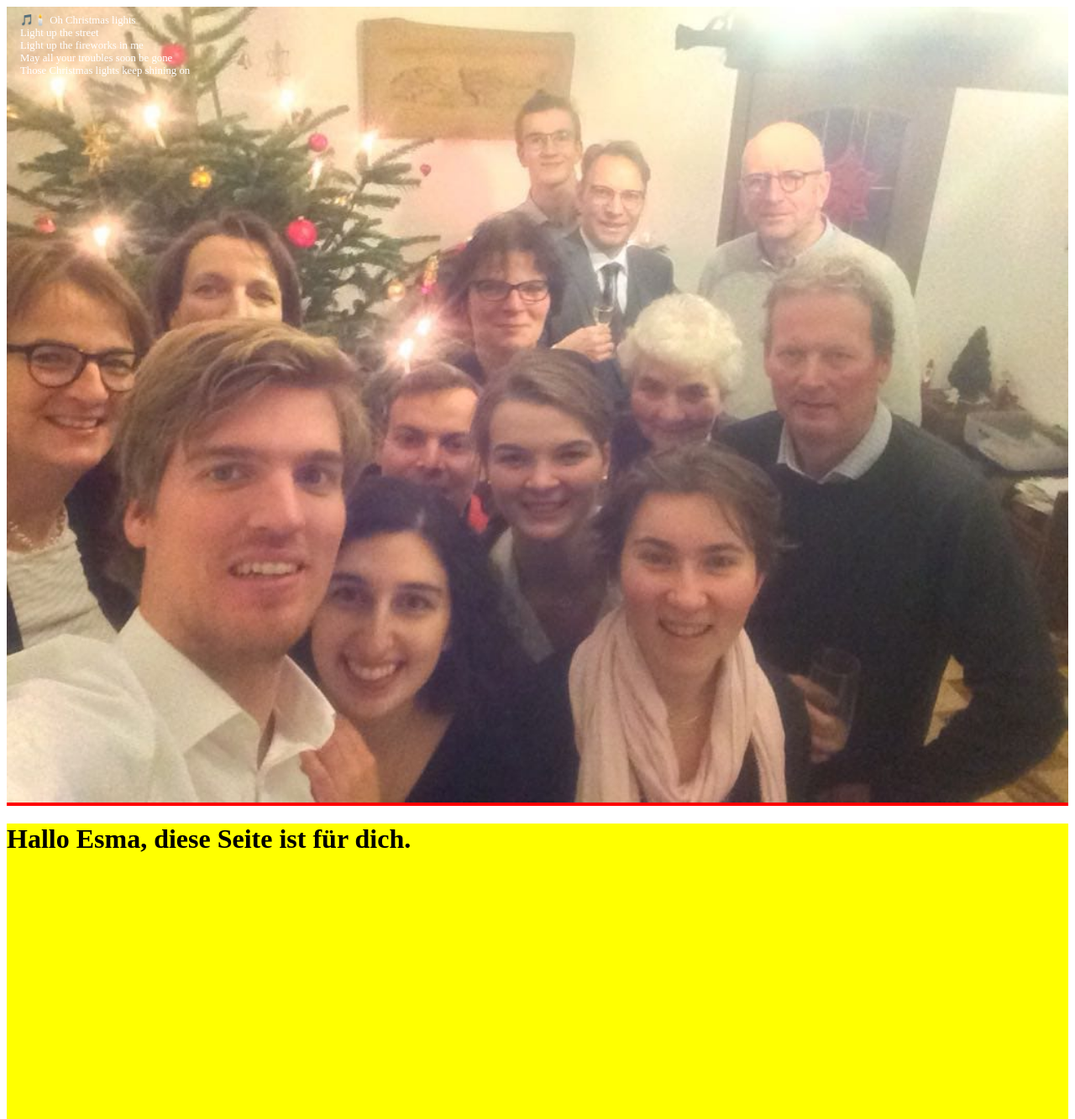
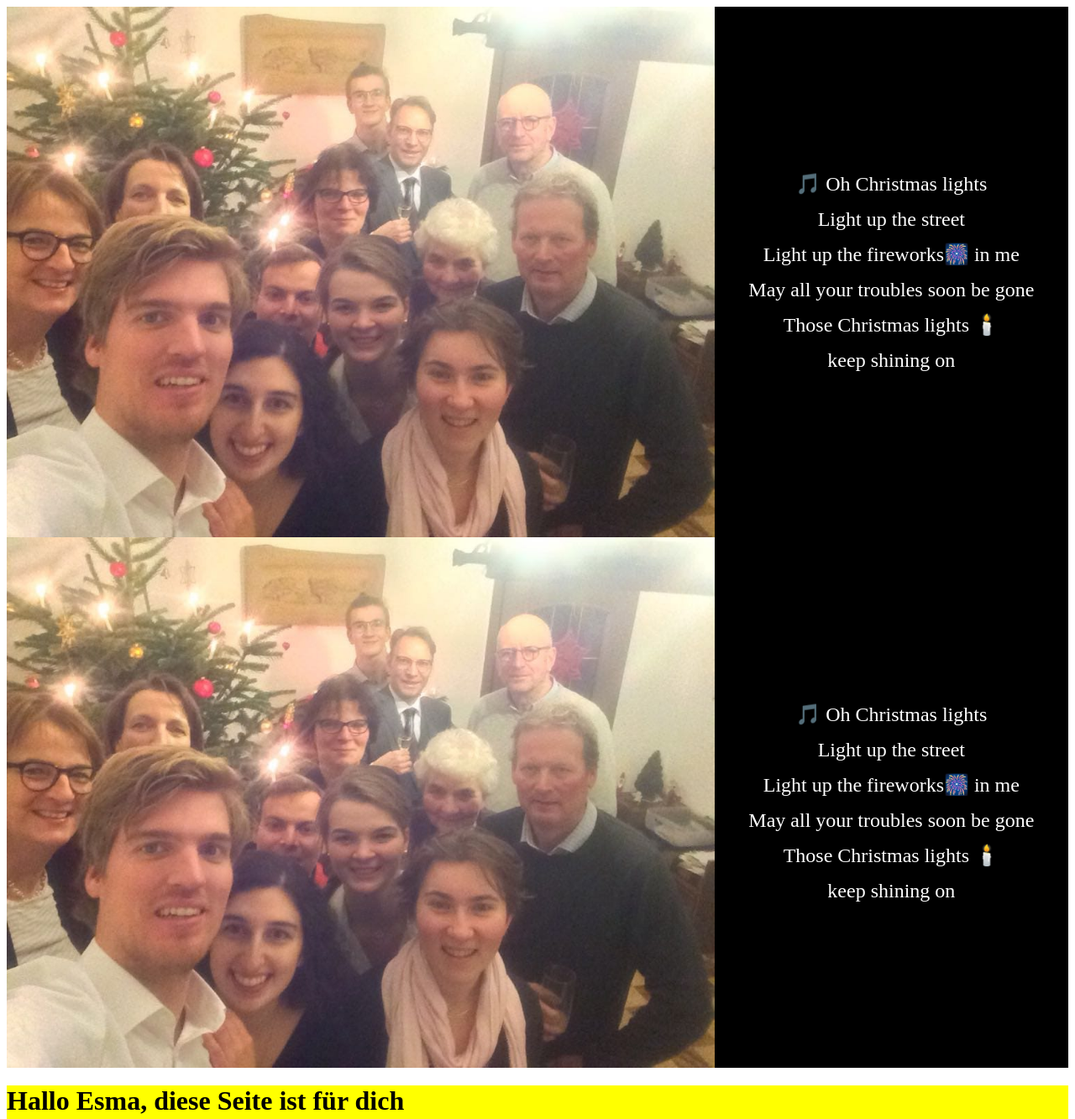
Before and after one commit to dberkenheide/forEsma, a website: page index.html in a window 1280 px wide. Shown: the top 1333 px of the page at 84% size. Drawn offline with Linux system fonts and the light colour scheme.

Commit message:
Bild-Container.

```diff
--- a/index.html
+++ b/index.html
@@ -10,20 +10,30 @@
 </head>
 
 <body>
-    <div class="red">
-        <div class="container">
-            <div class="top-left">
-                🎵🕯️ Oh Christmas lights<br>
-                Light up the street<br>
-                Light up the fireworks in me<br>
-                May all your troubles soon be gone<br>
-                Those Christmas lights keep shining on
-            </div>
-            <img src="img/weihnachten_gruppenfoto.jpg">
+    <div class="grid-container">
+        <img src="img/weihnachten_gruppenfoto.jpg">
+        <div class="image-text">
+            🎵 Oh Christmas lights<br>
+            Light up the street<br>
+            Light up the fireworks🎆 in me<br>
+            May all your troubles soon be gone<br>
+            Those Christmas lights 🕯️<br>
+            keep shining on
+        </div>
+    </div>
+    <div class="grid-container">
+        <img src="img/weihnachten_gruppenfoto.jpg">
+        <div class="image-text">
+            🎵 Oh Christmas lights<br>
+            Light up the street<br>
+            Light up the fireworks🎆 in me<br>
+            May all your troubles soon be gone<br>
+            Those Christmas lights 🕯️<br>
+            keep shining on
         </div>
     </div>
     <div class="full-height yellow">
-        <h1> Hallo Esma, diese Seite ist für dich.</h1>
+        <h1> Hallo Esma, diese Seite ist für dich</h1>
     </div>
 </body>
 
--- a/main.css
+++ b/main.css
@@ -2,6 +2,10 @@ html,
 body {
     scroll-behavior: smooth;
     height: 100%;
+}
+
+body {
+    grid-template-rows: auto auto;
 }
 
 img {
@@ -9,25 +13,41 @@ img {
     height: auto;
 }
 
+.full-height {
+    height: 100%;
+}
+
 h1 {
     font-size: 2em;
 }
 
-.container {
-    position: relative;
+.grid-container {
+    display: grid;
+    grid-template-columns: 66.6666% auto;
 }
 
-.full-height {
-    height: 100%;
+.image-text {
+    display: flex;
+
+    align-items: center;
+    justify-content: center;
+    text-align: center;
+    line-height: 1.75;
+    font-size: 150%;
+    background-color: black;
+    color: white;
+    padding: 5%;
 }
 
-.top-left {
-    font-size: 0.8em;
-    color: white;
-    position: absolute;
-    top: 8px;
-    left: 16px;
-    height: 30%;
+@media screen and (max-width: 50em) {
+    .grid-container {
+        grid-template-columns: auto;
+        grid-template-rows: 66.6666% auto;
+    }
+
+    .image-text {
+        font-size: 100%;
+    }
 }
 
 /* Helferklassen */
```
